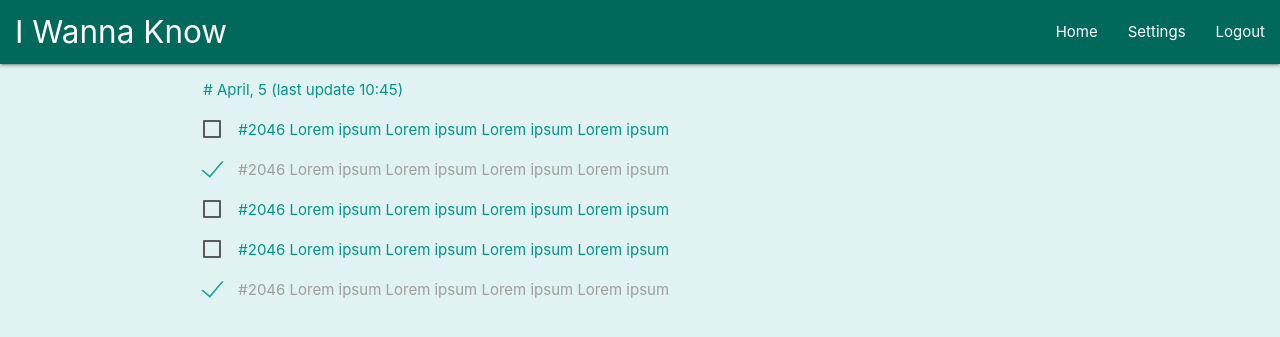
After one commit to slavchoo/iwannaknow, a Symfony app: template templates/default/test.html.twig in a window 1280 px wide. The commit adds this page. Shown: the top 337 px of the page. Run offline with Twig, Linux system fonts and the light colour scheme; the template is opened without the code that fills it, so the values that code supplies are empty; style sheets or scripts are compiled from the project's sources; some libraries are stand-ins or nearby versions.

Commit message:
верстка домашней страницы

```diff
--- a/assets/css/app.scss
+++ b/assets/css/app.scss
@@ -12,5 +12,22 @@
 }
 
 svg{
-  fill: #26a69a;
+  fill: white;
 }
+
+//header
+
+.brand-logo{
+  margin-left: 15px;
+}
+
+//home
+
+.form-block{
+  .form-block__item{
+    color: #009688;
+  }
+  input:checked + .form-block__item{
+    color: #9e9e9e;
+  }
+}
--- a/templates/base.html.twig
+++ b/templates/base.html.twig
@@ -9,10 +9,23 @@
             <link rel="stylesheet" href="{{ asset('build/css/app.css') }}">
         {% endblock %}
     </head>
-    <body class="teal darken-2">
-        {% block body %}{% endblock %}
-        {% block javascripts %}
-            <script src="{{ asset('build/js/app.js') }}"></script>
-        {% endblock %}
+    <body class="teal lighten-5">
+
+        <nav>
+            <div class="nav-wrapper teal darken-3">
+                <a href="/" class="brand-logo">I Wanna Know</a>
+                <ul id="nav-mobile" class="right hide-on-med-and-down">
+                    <li><a href="">Home</a></li>
+                    <li><a href="">Settings</a></li>
+                    <li><a href="">Logout</a></li>
+                </ul>
+            </div>
+        </nav>
+
+    {% block body %}{% endblock %}
+
+    {% block javascripts %}
+        <script src="{{ asset('build/js/app.js') }}"></script>
+    {% endblock %}
     </body>
 </html>
--- a/templates/default/index.html.twig
+++ b/templates/default/index.html.twig
@@ -7,14 +7,14 @@
 <div class="container">
     <div class="row start-content-block center-align">
         <div class="col s12">
-            <h1 class="start-content-block__h1 start-content-block__h1_mt_100 white-text">You deserve to know!</h1>
-            <a class="btn-large waves-effect teal lighten-5 teal-text" href="{{ path('connect_github') }}">
+            <h1 class="start-content-block__h1 start-content-block__h1_mt_100 teal-text">You deserve to know!</h1>
+            <a class="btn btn-large waves-effect teal white-text" href="{{ path('connect_github') }}">
                 <svg height="50" class="material-icons right" viewBox="0 0 16 16" version="1.1" width="32" aria-hidden="true">
                     <path fill-rule="evenodd" d="M8 0C3.58 0 0 3.58 0 8c0 3.54 2.29 6.53 5.47 7.59.4.07.55-.17.55-.38 0-.19-.01-.82-.01-1.49-2.01.37-2.53-.49-2.69-.94-.09-.23-.48-.94-.82-1.13-.28-.15-.68-.52-.01-.53.63-.01 1.08.58 1.23.82.72 1.21 1.87.87 2.33.66.07-.52.28-.87.51-1.07-1.78-.2-3.64-.89-3.64-3.95 0-.87.31-1.59.82-2.15-.08-.2-.36-1.02.08-2.12 0 0 .67-.21 2.2.82.64-.18 1.32-.27 2-.27.68 0 1.36.09 2 .27 1.53-1.04 2.2-.82 2.2-.82.44 1.1.16 1.92.08 2.12.51.56.82 1.27.82 2.15 0 3.07-1.87 3.75-3.65 3.95.29.25.54.73.54 1.48 0 1.07-.01 1.93-.01 2.2 0 .21.15.46.55.38A8.013 8.013 0 0 0 16 8c0-4.42-3.58-8-8-8z"></path>
                 </svg>
                 Connect with
             </a>
-            <p class="flow-text white-text">Personalized daily reminders about your github routine.</p>
+            <p class="flow-text teal-text">Personalized daily reminders about your github routine.</p>
         </div>
     </div>
 </div>
--- /dev/null
+++ b/templates/default/test.html.twig
@@ -0,0 +1,45 @@
+{% extends 'base.html.twig' %}
+
+{% block body %}
+
+<div class="container">
+    <div class="row">
+        <div class="col s12">
+            <p class="teal-text"># April, 5 (last update 10:45)</p>
+            <form class="form-block">
+                <p>
+                    <label>
+                        <input type="checkbox" />
+                        <span class="form-block__item">#2046 Lorem ipsum Lorem ipsum Lorem ipsum Lorem ipsum</span>
+                    </label>
+                </p>
+                <p>
+                    <label>
+                        <input type="checkbox" checked />
+                        <span class="form-block__item">#2046 Lorem ipsum Lorem ipsum Lorem ipsum Lorem ipsum</span>
+                    </label>
+                </p>
+                <p>
+                    <label>
+                        <input type="checkbox" />
+                        <span class="form-block__item">#2046 Lorem ipsum Lorem ipsum Lorem ipsum Lorem ipsum</span>
+                    </label>
+                </p>
+                <p>
+                    <label>
+                        <input type="checkbox" />
+                        <span class="form-block__item">#2046 Lorem ipsum Lorem ipsum Lorem ipsum Lorem ipsum</span>
+                    </label>
+                </p>
+                <p>
+                    <label>
+                        <input type="checkbox" checked />
+                        <span class="form-block__item">#2046 Lorem ipsum Lorem ipsum Lorem ipsum Lorem ipsum</span>
+                    </label>
+                </p>
+            </form>
+        </div>
+    </div>
+</div>
+
+{% endblock %}
```
Also changed, not shown: src/Controller/DefaultController.php (+10 -0 lines).
